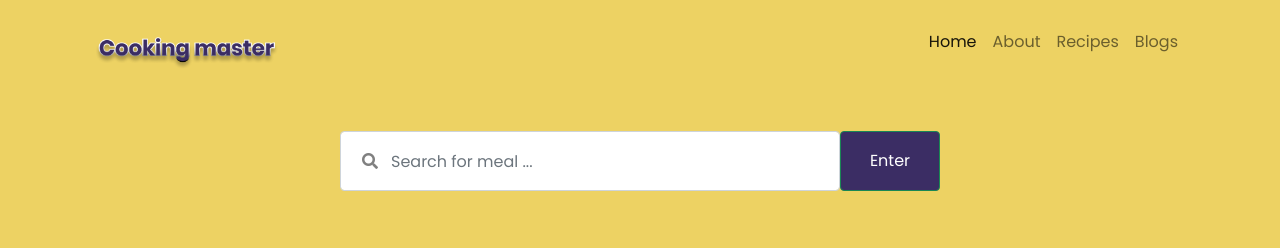
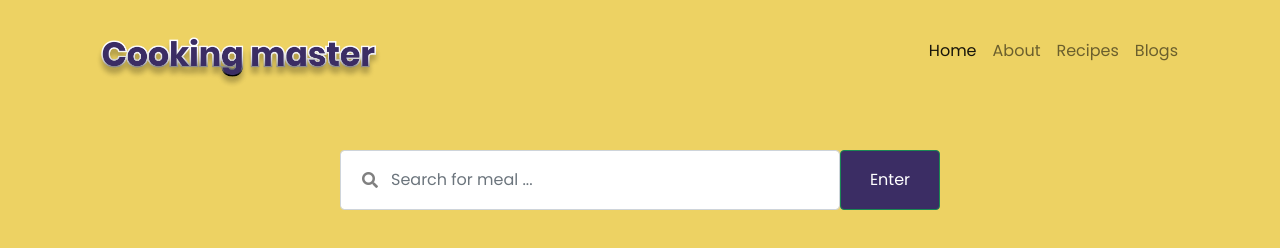
Before and after one commit to WaridIIUC/cooking-master, a plain HTML site: page index.html in a window 1280 px wide. Drawn offline with nearby package versions, Linux system fonts and the light colour scheme.

Commit message:
final commit

```diff
--- a/css/style.css
+++ b/css/style.css
@@ -6,7 +6,7 @@ body{
     background-color: #edd263 !important;
 }
 #logo{
-    width: 40% !important;
+    width: 80% !important;
 }
 #search-meal-div{
     display: flex;
--- a/index.html
+++ b/index.html
@@ -20,7 +20,7 @@
     <header class="container">
         <nav class="navbar navbar-expand-lg navbar-light bg-light">
             <div class="container-fluid">
-                <a class="navbar-brand w-75" href="#"><img src="logo/cooking-master.png" id="logo" class="pt-4" alt=""></a>
+                <a class="navbar-brand w-50" href="#"><img src="logo/cooking-master.png" id="logo" class="pt-4" alt=""></a>
                 <button class="navbar-toggler" type="button" data-bs-toggle="collapse"
                     data-bs-target="#navbarNavAltMarkup" aria-controls="navbarNavAltMarkup" aria-expanded="false"
                     aria-label="Toggle navigation">
```
